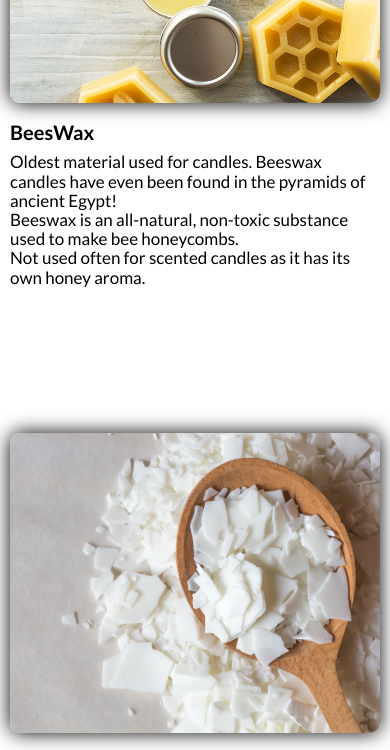
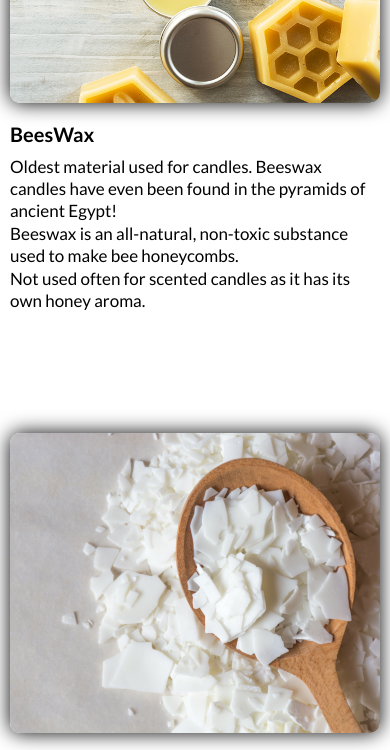
Before and after one commit to anluke/candle-realm, a plain HTML site: page index.html in a window 390 px wide. Shown: the part 1740-2490 px from the top of the page. Drawn offline with Linux system fonts and the light colour scheme.

Commit message:
adjusted text-heigh

```diff
--- a/assets/css/style.css
+++ b/assets/css/style.css
@@ -645,6 +645,7 @@ footer {
     .wax-text {
         max-width: 500px;
         height: 300px;
+        line-height: 1.4rem;
     }
 
     .wax-text h3 {
@@ -745,7 +746,7 @@ footer {
     }
 
     .wax-text {
-        line-height: 1.2rem;
+        line-height: 1.4rem;
     }
 
     /* About */
```
